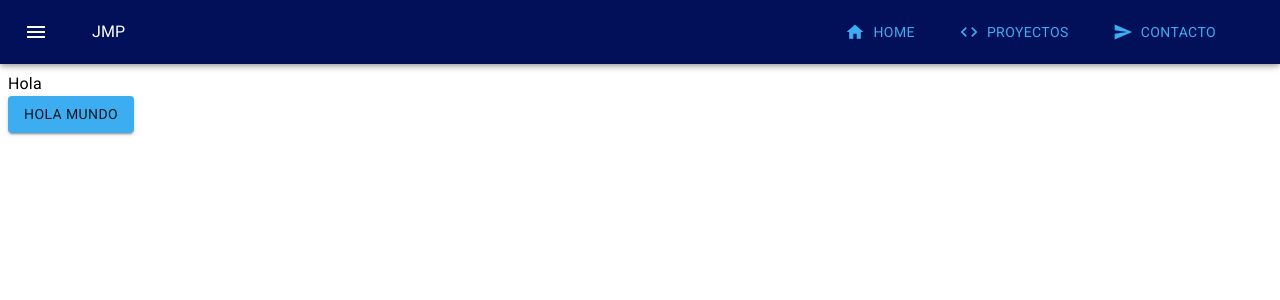
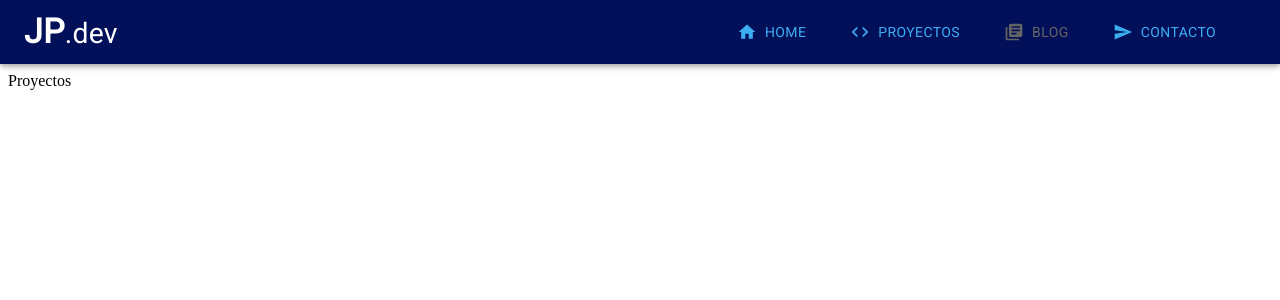
Before and after one commit to juanpanasiti/juanpanasiti.github.io, a React (Create React App) app: page /projects in a window 1280 px wide. Shown: the top 300 px of the page. Built offline with nearby package versions, Linux system fonts and the light colour scheme.

Commit message:
Added nav menu, router and responsive drawer

```diff
--- a/package.json
+++ b/package.json
@@ -11,6 +11,7 @@
     "fontsource-roboto": "^4.0.0",
     "react": "^17.0.1",
     "react-dom": "^17.0.1",
+    "react-router-dom": "^5.2.0",
     "react-scripts": "4.0.2",
     "web-vitals": "^1.1.0"
   },
--- a/src/App.js
+++ b/src/App.js
@@ -1,17 +1,30 @@
 import { Typography } from '@material-ui/core';
-import Button from './components/atoms/Button';
-import Text from './components/atoms/Text'
+import { BrowserRouter as Router, Switch, Route, Link } from 'react-router-dom';
+
 import Navbar from './components/organisms/Navbar';
+import Contact from './pages/contact/Contact';
+import Home from './pages/home/Home';
+import Projects from './pages/projects/Projects';
 
 function App() {
     return (
-        <div className='App'>
-            <header className='App-header'>
-                <Navbar/>
-                <Text>Hola</Text>
-                <Button color='secondary' label='hola mundo' />
-            </header>
-        </div>
+        <Router>
+            <div className='App'>
+                <Navbar />
+
+                <Switch>
+                    <Route exact path='/'>
+                        <Home />
+                    </Route>
+                    <Route exact path='/projects'>
+                        <Projects />
+                    </Route>
+                    <Route exact path='/contact'>
+                        <Contact />
+                    </Route>
+                </Switch>
+            </div>
+        </Router>
     );
 }
 
--- a/src/components/atoms/Button.js
+++ b/src/components/atoms/Button.js
@@ -1,27 +1,42 @@
-import React from 'react'
-import PropTypes from 'prop-types'
-import {Button as ButtonM} from "@material-ui/core";
+import React from 'react';
+import PropTypes from 'prop-types';
+import { Button as ButtonM } from '@material-ui/core';
 
-const Button = props => {
-    const {variant, color, label, endIcon, startIcon, className, fullWidth} = props
+const Button = (props) => {
+    const { variant, color, label, endIcon, startIcon, className, fullWidth, disabled, component, linkTo } = props;
     return (
-        <ButtonM variant={variant} color={color} endIcon={endIcon} startIcon={startIcon} className={className} fullWidth={fullWidth} >
+        <ButtonM
+            component={component}
+            to={linkTo}
+            disabled={disabled}
+            variant={variant}
+            color={color}
+            endIcon={endIcon}
+            startIcon={startIcon}
+            className={className}
+            fullWidth={fullWidth}>
             {label}
         </ButtonM>
-    )
-}
+    );
+};
 Button.defaultProps = {
     variant: 'contained',
     color: 'primary',
-    fullWidth: false
-}
+    fullWidth: false,
+    disabled: false,
+    component: ButtonM,
+    linkTo: ''
+};
 Button.propTypes = {
-    variant: PropTypes.oneOf(['contained','outlined','text']),
-    color: PropTypes.oneOf(['primary', 'secondary','success','error','warning','info','inheri']),
-    label: PropTypes.string.isRequired,
+    variant: PropTypes.oneOf(['contained', 'outlined', 'text']),
+    color: PropTypes.oneOf(['primary', 'secondary', 'success', 'error', 'warning', 'info', 'inheri']),
+    label: PropTypes.oneOfType([PropTypes.string]).isRequired,
     endIcon: PropTypes.node,
     startIcon: PropTypes.node,
-    fullWidth: PropTypes.bool
-}
+    fullWidth: PropTypes.bool,
+    disabled: PropTypes.bool,
+    component: PropTypes.object,
+    linkTo: PropTypes.string,
+};
 
-export default Button
+export default Button;
--- a/src/components/organisms/Navbar.js
+++ b/src/components/organisms/Navbar.js
@@ -1,45 +1,150 @@
-import React from 'react'
-import PropTypes from 'prop-types'
-import { AppBar, IconButton, makeStyles, Toolbar } from '@material-ui/core'
+import React, { useState } from 'react';
+import { AppBar, IconButton, makeStyles, Toolbar, withWidth, Hidden } from '@material-ui/core';
 import HomeIcon from '@material-ui/icons/Home';
 import CodeIcon from '@material-ui/icons/Code';
 import SendIcon from '@material-ui/icons/Send';
+import LibraryBooksIcon from '@material-ui/icons/LibraryBooks';
 import MenuIcon from '@material-ui/icons/Menu';
-import Button from '../atoms/Button'
+import CloseIcon from '@material-ui/icons/Close';
+import List from '@material-ui/core/List';
+import Divider from '@material-ui/core/Divider';
+import ListItem from '@material-ui/core/ListItem';
+import ListItemIcon from '@material-ui/core/ListItemIcon';
+import ListItemText from '@material-ui/core/ListItemText';
+import Drawer from '@material-ui/core/Drawer';
+
+import Button from '../atoms/Button';
 import Text from '../atoms/Text';
+import { Link } from 'react-router-dom';
 
 const useStyles = makeStyles((theme) => ({
-
     offset: theme.mixins.toolbar,
     menuButton: {
         marginRight: theme.spacing(4),
-      },
-      title: {
+    },
+    title: {
         flexGrow: 1,
-      },
-}))
+    },
+    list: {
+        width: 250,
+    },
+    fullList: {
+        width: 'auto',
+    },
+}));
 
-const Navbar = props => {
-    const classes = useStyles()
+const Navbar = (props) => {
+    const [state, setState] = useState({
+        showHiddenMenu: false,
+    });
+    const classes = useStyles();
 
+    const showDrawer = () => {
+        setState({ ...state, showHiddenMenu: true });
+    };
+
+    const hideDrawer = () => {
+        setState({ ...state, showHiddenMenu: false });
+    };
+
+    const list = (
+        <div className='' role='presentation' onClick={hideDrawer}>
+            <List>
+                <ListItem button component={Link} to='/'>
+                    <ListItemIcon>{<HomeIcon />}</ListItemIcon>
+                    <ListItemText secondary='Home' />
+                </ListItem>
+                <ListItem button component={Link} to='/projects'>
+                    <ListItemIcon>{<CodeIcon />}</ListItemIcon>
+                    <ListItemText secondary='Proyectos' />
+                </ListItem>
+                <ListItem button component={Link} to='/blog' disabled>
+                    <ListItemIcon>{<LibraryBooksIcon />}</ListItemIcon>
+                    <ListItemText secondary='Blog' />
+                </ListItem>
+                <ListItem button component={Link} to='/contact'>
+                    <ListItemIcon>{<SendIcon />}</ListItemIcon>
+                    <ListItemText secondary='Contacto' />
+                </ListItem>
+            </List>
+            <Divider />
+            <List>
+                <ListItem button>
+                    <ListItemIcon>{<CloseIcon />}</ListItemIcon>
+                    <ListItemText secondary='Salir' />
+                </ListItem>
+            </List>
+        </div>
+    );
     return (
         <div className={''}>
             <AppBar>
                 <Toolbar>
-                    <IconButton edge="start" className={classes.menuButton} color="inherit" aria-label="menu">
-                        <MenuIcon />
-                    </IconButton>
+                    {/* Logo */}
+                    <Text variant='h4' className={classes.title}>
+                        <strong>JP</strong>
+                        <small>.dev</small>
+                    </Text>
 
-                    <Text className={classes.title}>JMP</Text>
-                    <Button className={classes.menuButton} label='Home' variant='text' color='secondary' startIcon={<HomeIcon/>}/>
-                    <Button className={classes.menuButton} label='Proyectos' variant='text' color='secondary' startIcon={<CodeIcon/>}/>
-                    <Button className={classes.menuButton} label='Contacto' variant='text' color='secondary' startIcon={<SendIcon/>}/>
+                    {/* Nav buttons */}
+                    <Hidden smDown>
+                        <Button
+                            className={classes.menuButton}
+                            label='Home'
+                            variant='text'
+                            color='secondary'
+                            startIcon={<HomeIcon />}
+                            component={Link}
+                            linkTo='/'
+                        />
+                        <Button
+                            className={classes.menuButton}
+                            label='Proyectos'
+                            variant='text'
+                            color='secondary'
+                            startIcon={<CodeIcon />}
+                            component={Link}
+                            linkTo='/projects'
+                        />
+                        <Button
+                            className={classes.menuButton}
+                            label='Blog'
+                            variant='text'
+                            color='secondary'
+                            startIcon={<LibraryBooksIcon />}
+                            disabled={true}
+                            component={Link}
+                            linkTo='/blog'
+                        />
+
+                        <Button
+                            className={classes.menuButton}
+                            label='Contacto'
+                            variant='text'
+                            color='secondary'
+                            startIcon={<SendIcon />}
+                            component={Link}
+                            linkTo='/contact'
+                        />
+                    </Hidden>
+                    <Hidden mdUp>
+                        <IconButton
+                            edge='start'
+                            className={classes.menuButton}
+                            color='inherit'
+                            aria-label='menu'
+                            onClick={showDrawer}>
+                            <MenuIcon />
+                        </IconButton>
+                    </Hidden>
                 </Toolbar>
             </AppBar>
-            <div className={classes.offset}></div>
+            <div className={classes.offset}>{/* empty space, do not delete or use!! */}</div>
+            <Drawer anchor='right' open={state.showHiddenMenu} onClose={hideDrawer}>
+                {list}
+            </Drawer>
         </div>
-    )
-}
+    );
+};
 
-
-export default Navbar
+export default withWidth()(Navbar);
--- /dev/null
+++ b/src/pages/contact/Contact.js
@@ -0,0 +1,11 @@
+import React from 'react'
+
+const Contact = () => {
+    return (
+        <div>
+            Contacto
+        </div>
+    )
+}
+
+export default Contact
--- /dev/null
+++ b/src/pages/home/Home.js
@@ -0,0 +1,11 @@
+import React from 'react'
+
+const Home = () => {
+    return (
+        <div>
+            Home
+        </div>
+    )
+}
+
+export default Home
--- /dev/null
+++ b/src/pages/projects/Projects.js
@@ -0,0 +1,11 @@
+import React from 'react'
+
+const Projects = () => {
+    return (
+        <div>
+            Proyectos
+        </div>
+    )
+}
+
+export default Projects
--- a/src/theme/theme.js
+++ b/src/theme/theme.js
@@ -8,7 +8,11 @@ import 'fontsource-roboto';
 // };
 
 const theme = createMuiTheme({
+
     palette: {
+        action: {
+            disabled: "rgba(100,100,100,1)"
+        },
         common:{
             white: '#FFFFFF',
             black:'#000000'
@@ -66,6 +70,7 @@ const theme = createMuiTheme({
             hint:"#0D6AA0",
         },
 
+
     },
 });
 
```
Also changed, not shown: 1 other file (tests, documents, lock files or other folders).
